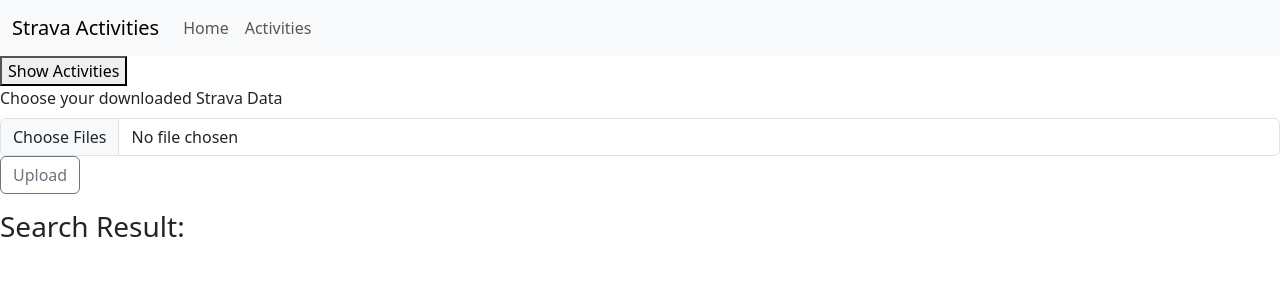
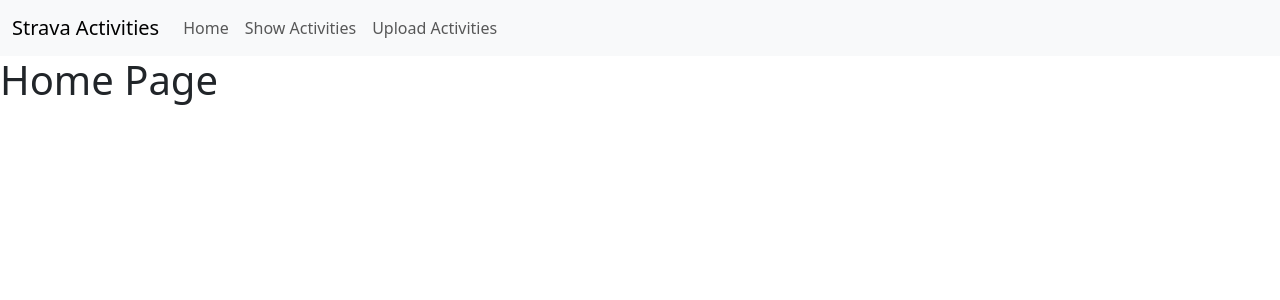
Before and after one commit to KColagiovanni/Strava_Activity, a Flask app: template templates/index.html in a window 1280 px wide. Shown: the top 300 px of the page. Run offline with Flask 3, Linux system fonts and the light colour scheme; the template is opened without the code that fills it, so the values that code supplies are empty; some libraries are stand-ins or nearby versions.

Commit message:
Trying to change the file upload to a seprate page, but am getting an error.

```diff
--- a/app.py
+++ b/app.py
@@ -84,10 +84,6 @@ def index():
 
     :return: Renders the index.html page.
     """
-    # # List initial directories in BASE_DIR
-    # directories = [d for d in os.listdir(BASE_DIR) if os.path.isdir(os.path.join(BASE_DIR, d))]
-    # print(f'directories i: {directories}')
-    # return render_template('index.html', directories=directories)
     return render_template('index.html')
 
 @app.route('/activities', methods=['POST', 'GET'])
@@ -363,8 +359,8 @@ def activity():
 
 @app.route('/activity/<activity_id>', methods=['GET'])
 def activity_info(activity_id):
-    print(Activity.query.get(activity_id).activity_name)
-    activity_data =Activity.query.get(activity_id)
+    # print(Activity.query.get(activity_id).activity_name)
+    activity_data = Activity.query.get(activity_id)
     return render_template('activity_info.html', activity_data=activity_data)
 
 @app.route('/graph', methods=['POST'])
@@ -473,6 +469,11 @@ def plot_data():
 
     return jsonify(graph_data=[trace.to_plotly_json() for trace in data], layout=layout.to_plotly_json())
 
+@app.route('/upload', methods=['POST'])
+def upload_activity():
+    print('In upload_activity()')
+    return render_template('upload_activities.html')
+
 # # Route to list files in the selected directory
 # @app.route('/list_files', methods=['POST'])
 # def list_files():
@@ -498,27 +499,20 @@ def plot_data():
 #                 content = file.read()
 #             return jsonify(content=content)  # Just returning file content as an example
 #         return jsonify(error="File not found"), 400
-
-def allowed_file(filename):
-    return '.' in filename and \
-           filename.rsplit('.', 1)[1].lower() in ALLOWED_EXTENSIONS
+#
+# def allowed_file(filename):
+#     return '.' in filename and \
+#            filename.rsplit('.', 1)[1].lower() in ALLOWED_EXTENSIONS
 
 # Route to handle the file upload
 @app.route('/upload-file', methods=['POST'])
 def upload_file():
 
-    print('Hi from upload_file()')
-
     uploaded_files = request.files.getlist('files')
 
     for file in uploaded_files:
-
-        print(f'file.filename is: {file.filename}')
-        print(f'file is: {file}')
-
         if os.path.basename(file.filename) == TARGET_FILENAME:
             save_path = os.path.join(app.config['UPLOAD_FOLDER'], file.filename.split('/')[1])
-            print(f'save_path is: {save_path}')
             file.save(save_path)
             convert_activity_csv_to_db()
             return jsonify({
--- a/templates/base.html
+++ b/templates/base.html
@@ -35,11 +35,12 @@
                             <a class="nav-link" href="/">Home</a>
                         </li>
                         <li class="nav-item">
-                            <a class="nav-link" href="/activities">Activities</a>
+                            <a class="nav-link" href="/activities">Show Activities</a>
                         </li>
-<!--                        <li class="nav-item">-->
-<!--                            <a class="nav-link" href="#"></a>-->
-<!--                        </li>-->
+                        <li class="nav-item">
+<!--                            <a class="nav-link" href="/upload">Upload Activities</a>-->
+                            <a class="nav-link" href="{{ url_for(upload_activity) }}">Upload Activities</a>
+                        </li>
                     </ul>
                 </div>
             </div>
--- a/templates/index.html
+++ b/templates/index.html
@@ -1,25 +1,10 @@
 {% extends 'base.html' %}
 
-{% block head %}{% endblock %}
+{% block head %}<title>Home Page</title>{% endblock %}
 
 {% block body %}
-    <button onclick="window.location.href = 'activities';">Show Activities</button>
-
-    <form id="directoryForm" action="{{ url_for('upload_file') }}" method="post" enctype="multipart/form-data">
-        <div class="mb-3">
-            <label for="formFile" class="form-label">Choose your downloaded Strava Data</label>
-            <!-- To upload all files in a directory chosen by the user -->
-            <input class="form-control" type="file" id="formFile" name="files" webkitdirectory multiple/>
-
-            <!-- To upload a single file chosen by the user -->
-<!--            <input class="form-control" type="file" id="formFile" name="formFile"/>-->
-
-            <button class="btn btn-outline-secondary" type="submit">Upload</button>
-        </div>
-    </form>
-
-<h3>Search Result:</h3>
-<div id="searchResult"></div>
+<h1>Home Page</h1>
+<!--    <button onclick="window.location.href = 'activities';">Show Activities</button>-->
 
 <!--    <h1>Select Directory and File</h1>-->
 
```
Also changed, not shown: templates/upload_activities.html (added, +19 -0 lines), templates/uploads.html (deleted, +0 -9 lines).
